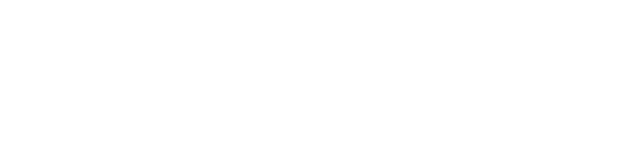
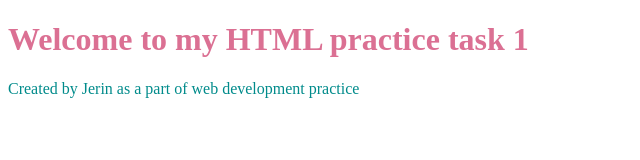
Before and after one commit to JerinOnTheXplore/html-anatomy-prac-task1, a plain HTML site: page index.html in a window 1280 px wide. Shown: the whole page, without its empty margins (0-640 px from the left). Drawn offline with Linux system fonts and the light colour scheme.

Commit message:
Initialized HTML structure for practice task 1

```diff
--- a/index.html
+++ b/index.html
@@ -6,6 +6,7 @@
     <title>Skeleton of HTML</title><!--Shows name of webpage on browsers tab-->
 </head>
 <body><!--All visible contents remain in body section-->
-
+    <h1 style="color: palevioletred;">Welcome to my HTML practice task 1</h1>
+    <p style="color: darkcyan;">Created by Jerin as a part of web development practice</p>
 </body>
 </html>
```
